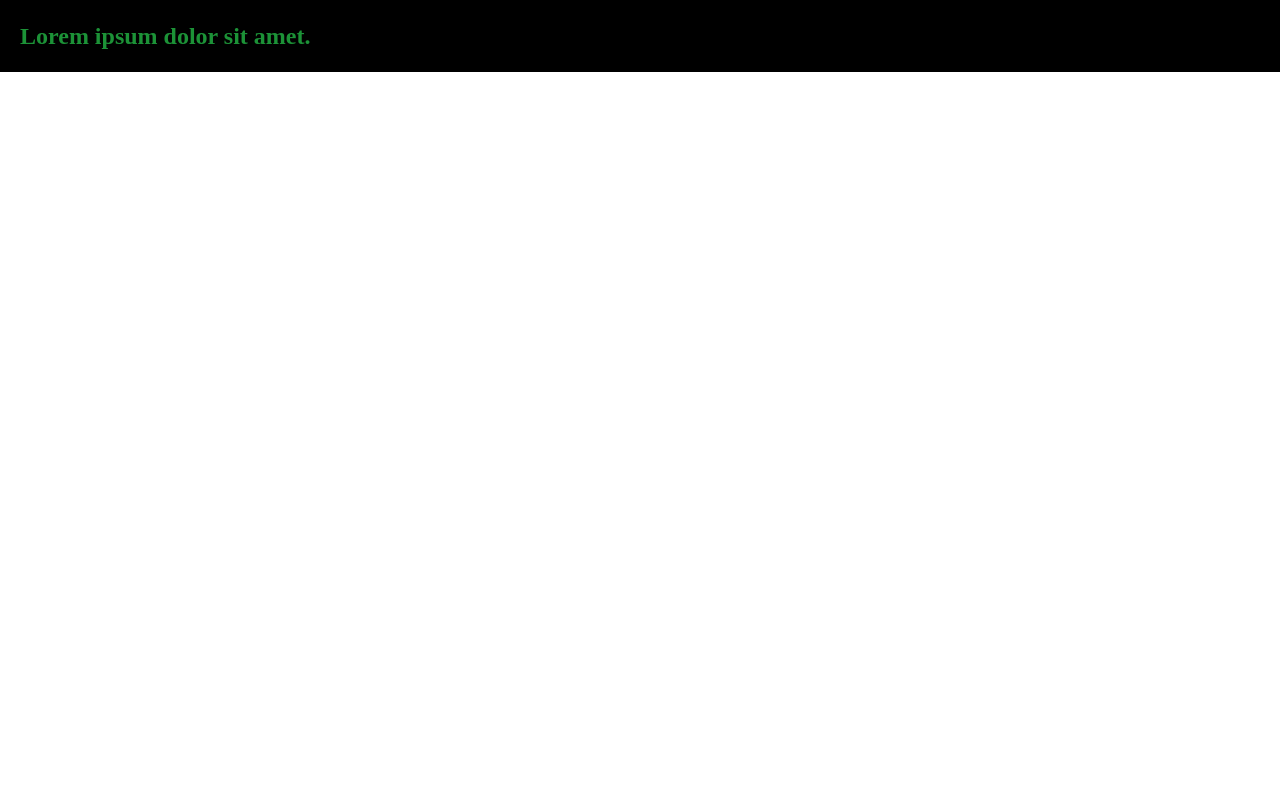
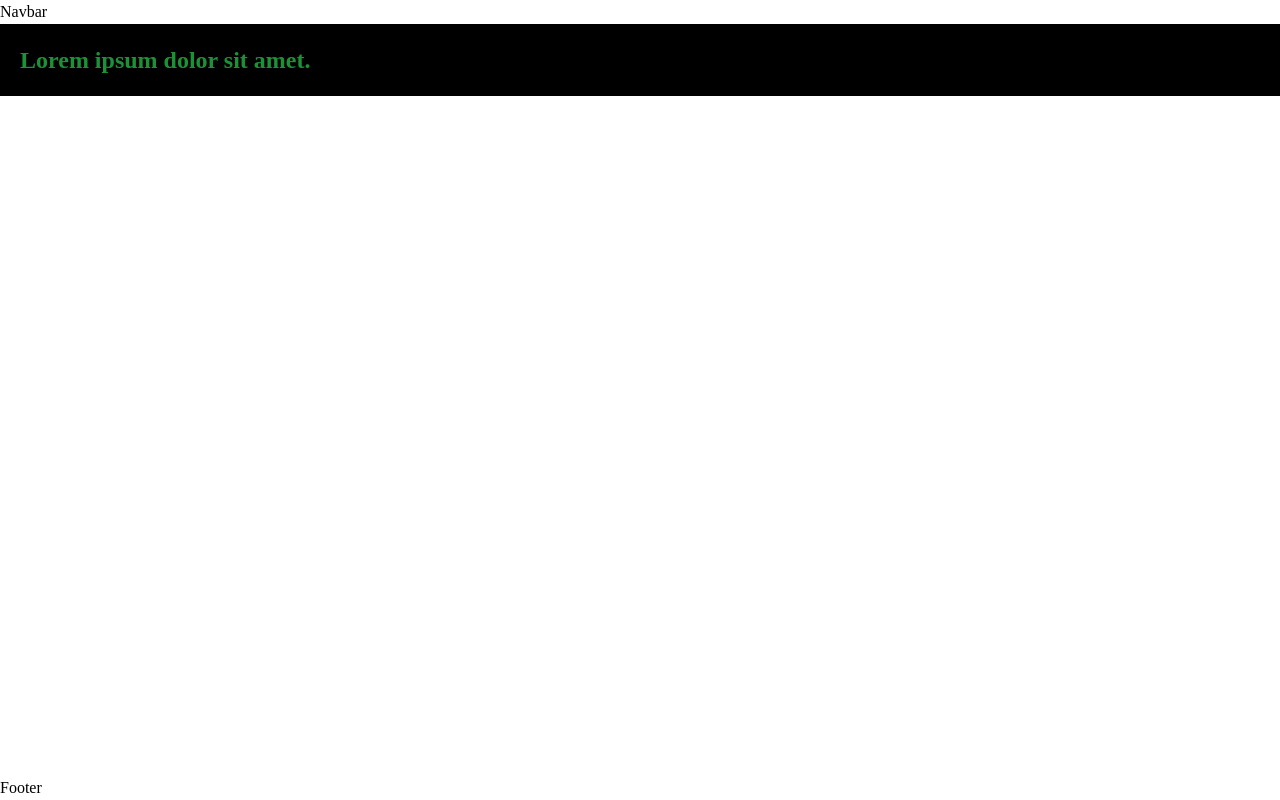
Before and after one commit to KaziMehediHasan1/Techsoi, a Next.js app: page / in a window 1280 px wide. Built offline with nearby package versions, Linux system fonts and the light colour scheme.

Commit message:
navbar, footer, mininav components add

```diff
--- /dev/null
+++ b/app/components/layouts/Footer.tsx
@@ -0,0 +1,17 @@
+"use client";
+
+import CommonWrapper from "./CommonWrapper";
+
+const Footer = () => {
+  return (
+    <div>
+      <CommonWrapper>
+        <section>
+            Footer
+        </section>
+      </CommonWrapper>
+    </div>
+  );
+};
+
+export default Footer;
--- /dev/null
+++ b/app/components/layouts/MiniNavbar.tsx
@@ -0,0 +1,18 @@
+import CommonWrapper from "./CommonWrapper";
+
+const MiniNavbar = () => {
+  return (
+    <CommonWrapper>
+      <section>
+
+        <div>
+
+        </div>
+
+
+      </section>
+    </CommonWrapper>
+  );
+};
+
+export default MiniNavbar;
--- /dev/null
+++ b/app/components/layouts/Navbar.tsx
@@ -0,0 +1,17 @@
+"use client";
+
+import CommonWrapper from "./CommonWrapper";
+
+const Navbar = () => {
+  return (
+    <div>
+      <CommonWrapper>
+        <section>
+            Navbar
+        </section>
+      </CommonWrapper>
+    </div>
+  );
+};
+
+export default Navbar;
--- a/app/layout.tsx
+++ b/app/layout.tsx
@@ -1,6 +1,8 @@
 import type { Metadata } from "next";
 import { DM_Sans } from "next/font/google";
 import "./globals.css";
+import Navbar from "./components/layouts/Navbar";
+import Footer from "./components/layouts/Footer";
 
 const dmSans = DM_Sans({
   subsets: ["latin"],
@@ -23,7 +25,13 @@ export default function RootLayout({
 }>) {
   return (
     <html lang="en">
-      <body className={`${dmSans.variable} antialiased`}>{children}</body>
+      <body
+        className={`${dmSans.variable} antialiased min-h-svh flex flex-col`}
+      >
+        <Navbar />
+        <main className="flex-1">{children}</main>
+        <Footer />
+      </body>
     </html>
   );
 }
```
